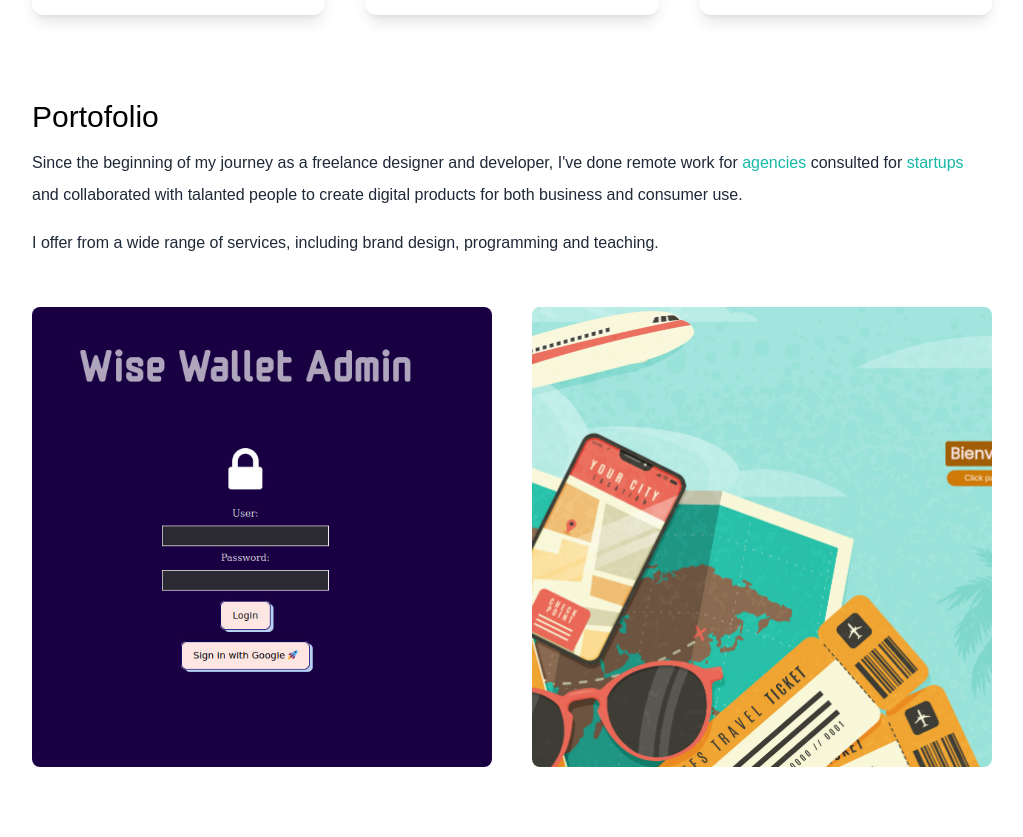
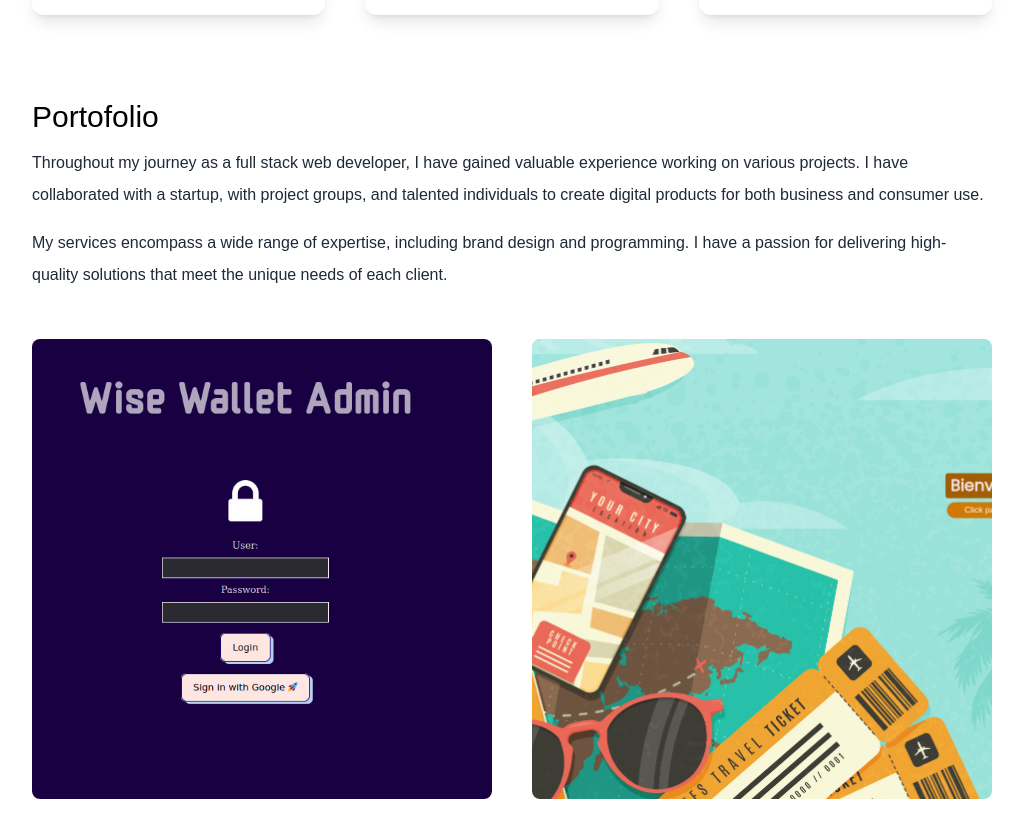
Before and after one commit to Ezeko95/porfolio, a Next.js app: page / in a window 1280 px wide. Shown: the part 2120-2957 px from the top of the page, without its empty margins (128-1151 px from the left). Built offline with nearby package versions, Linux system fonts and the light colour scheme; what tailwindcss-animated would draw is missing.

Commit message:
<p> hotfix

```diff
--- a/pages/index.js
+++ b/pages/index.js
@@ -193,16 +193,15 @@ export default function Home() {
           <div>
             <h3 className="text-3xl py-1 dark:text-white ">Portofolio</h3>
             <p className="text-md py-2 leading-8 text-gray-800 dark:text-gray-200">
-              Since the beginning of my journey as a freelance designer and
-              developer, I&apos;ve done remote work for
-              <span className="text-teal-500"> agencies </span>
-              consulted for <span className="text-teal-500">startups </span>
-              and collaborated with talanted people to create digital products
-              for both business and consumer use.
+              Throughout my journey as a full stack web developer, I have gained
+              valuable experience working on various projects. I have
+              collaborated with a startup, with project groups, and talented individuals to
+              create digital products for both business and consumer use.
             </p>
             <p className="text-md py-2 leading-8 text-gray-800 dark:text-gray-200">
-              I offer from a wide range of services, including brand design,
-              programming and teaching.
+              My services encompass a wide range of expertise, including brand
+              design and programming. I have a passion for delivering
+              high-quality solutions that meet the unique needs of each client.
             </p>
           </div>
           <div className="flex flex-col gap-10 py-10 lg:flex-row lg:flex-wrap">
```
